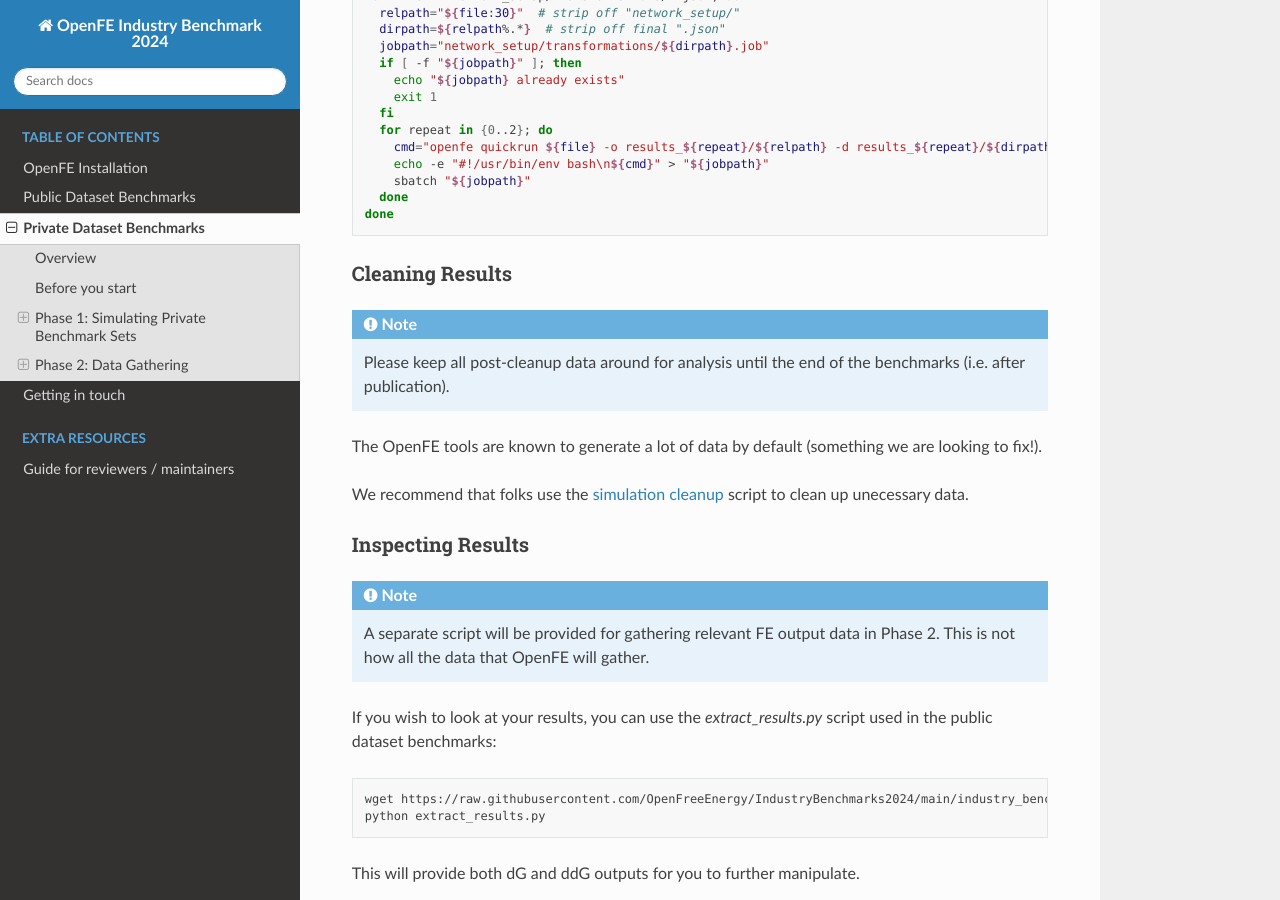
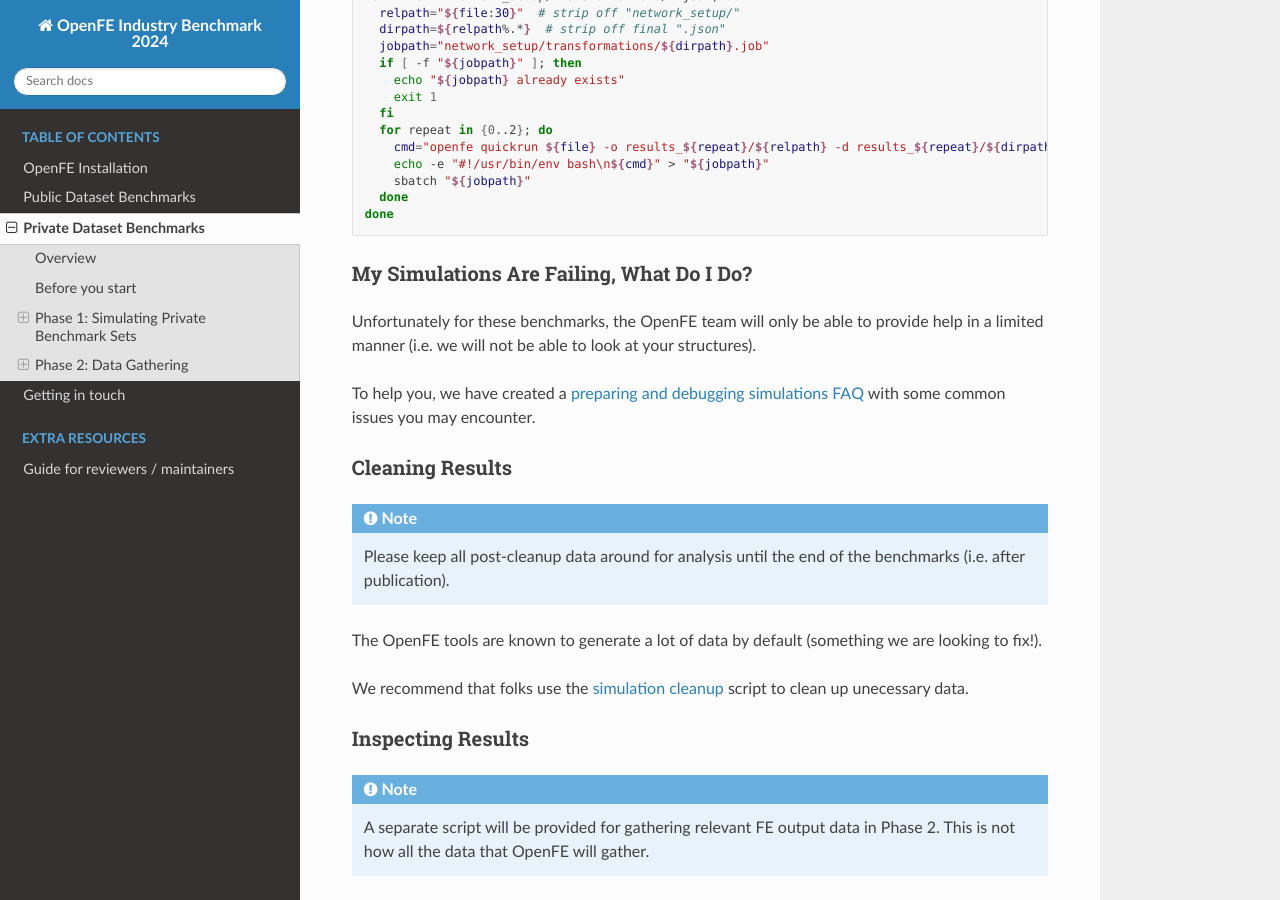
Before and after one commit to OpenFreeEnergy/IndustryBenchmarks2024, a Sphinx documentation site: the page built from docs/source/private/overview.rst, in a window 1280 px wide and 900 px high, scrolled down 2077 px. Built offline with Sphinx 7.4.7 and the Read the Docs theme 2.0.0, drawn with Linux system fonts in a browser that asks for light colours.

Commit message:
Add FAQ page

```diff
--- a/docs/source/private/overview.rst
+++ b/docs/source/private/overview.rst
@@ -116,6 +116,17 @@
    done
 
 
+My Simulations Are Failing, What Do I Do?
+=========================================
+
+
+Unfortunately for these benchmarks, the OpenFE team will only be able to provide help in a
+limited manner (i.e. we will not be able to look at your structures).
+
+To help you, we have created a :ref:`preparing and debugging simulations FAQ <prep_and_debug>` with
+some common issues you may encounter.
+
+
 Cleaning Results
 ================
 
```
Also changed, not shown: docs/source/private/prep_and_debug.rst (added, +51 -0 lines).
